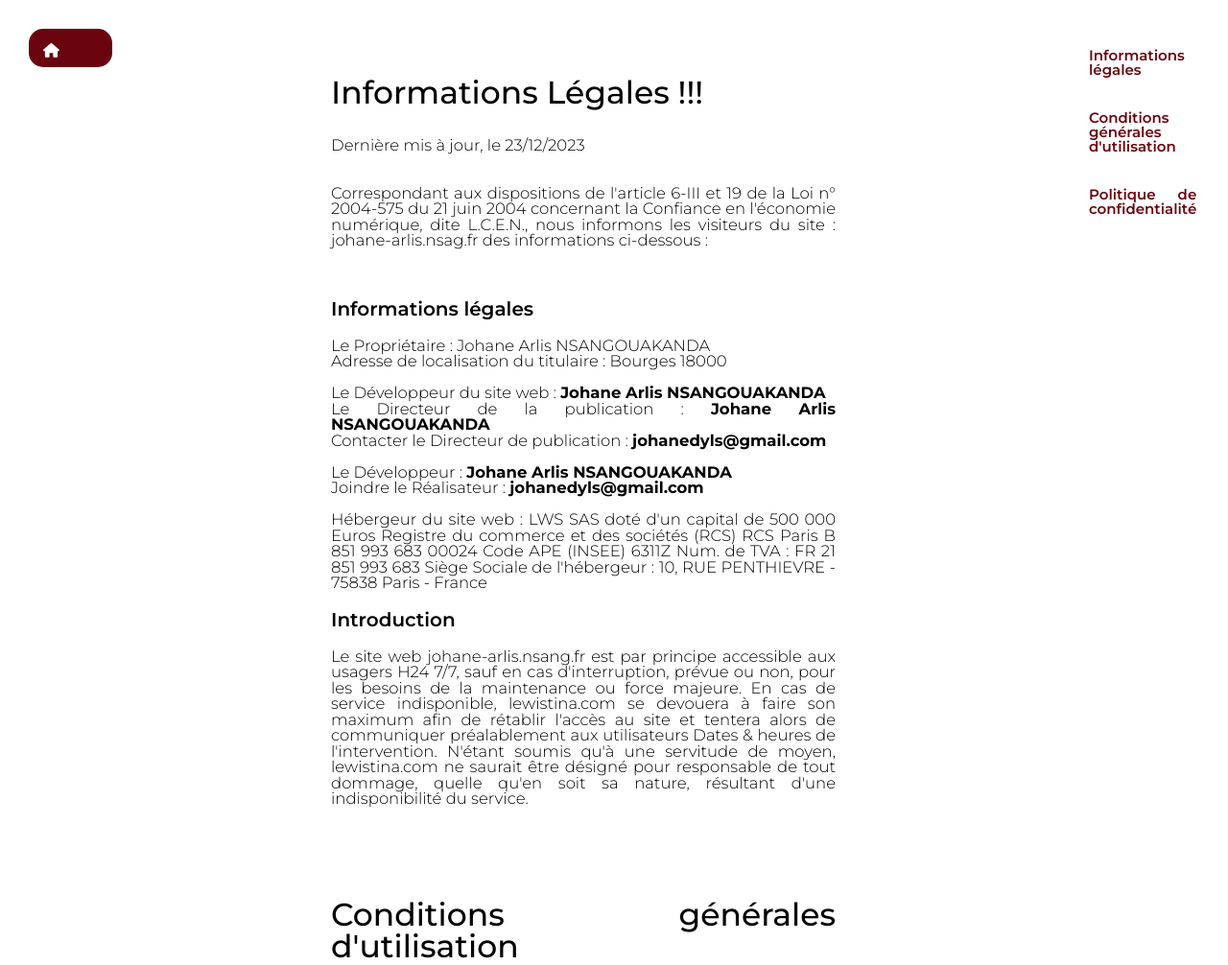
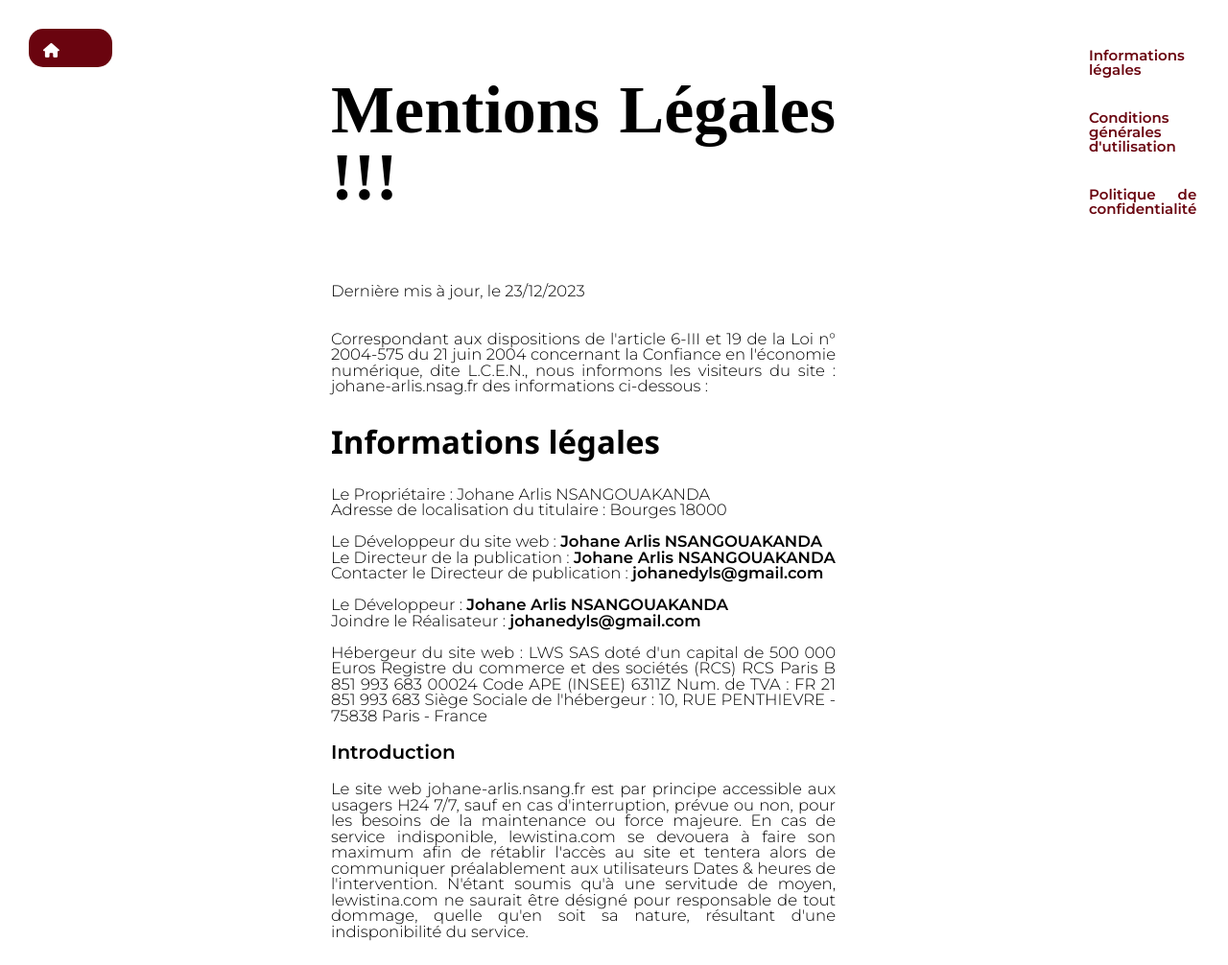
Before and after one commit to Dyls00/NexProject, a plain HTML site: page Nex/mention.html in a window 1280 px wide. Shown: the top 1006 px of the page at 96% size. Drawn offline with Linux system fonts and the light colour scheme.

Commit message:
modif title

```diff
--- a/Nex/mention.html
+++ b/Nex/mention.html
@@ -56,12 +56,12 @@
         <section id="mention">
             <div class="bg">
                 <div class="text">
-                    <h1 class="title">Informations Légales !!!</h1>
+                    <h1>Mentions Légales !!!</h1>
 
                     <p>Dernière mis à jour, le 23/12/2023</p><br><br>
                     <p>Correspondant aux dispositions de l'article 6-III et 19 de la Loi n° 2004-575 du 21 juin 2004 concernant la Confiance en l'économie numérique,
                         dite L.C.E.N., nous informons les visiteurs du site : johane-arlis.nsag.fr des informations ci-dessous :</p><br><br>
-                    <h3>Informations légales</h3>
+                    <h2 class="title">Informations légales</h2>
                     <p>Le Propriétaire : Johane Arlis NSANGOUAKANDA </p>
                     <p>Adresse de localisation du titulaire : Bourges 18000</p>
                     <br>
@@ -123,9 +123,9 @@
                         Pour l'utiliser, envoyez votre demande par mail à johanedyls@gmail.com ou alors via écrit signée, jointe d'une copie de pièce d'identité ainsi qu'une signature du propriétaire de la pièce, en précisant l'adresse à laquelle une réponse doit être envoyée.
                         Aucune information personnelle de l'utilisateur du site lewistina.com n'est publiée à l'insu de l'utilisateur, échangée, transférée, vendue sur n'importe quel support à des groupes. Seule l'hypothèse du rachat du site johane-arlis.nsang.fr et de tout ses droits en autorise Johane Arlis NSANGOUAKANDA à céder les informations personnelles à l'éventuel acquéreur qui serait lui-même tenu à la même nécessité de conservation et de modification des données vis-à-vis de l'utilisateur du site www.johane-arlis.nsang.fr.
                         Le site suivant lewistina.com est conforme avec le RGPD voir notre politique RGPD. Les bases de données sont sécurisées par les obligations de la loi du 1er juillet 1998 transposant ainsi la directive 96/9 du 11 mars 1996 concernant la protection juridique des BDD (bases de données).</p>
-                    <h3>Liens vers des Tiers</h3>
+                    <h3>3. Liens vers des Tiers</h3>
                     <p>Ce site web peut contenir des liens vers des sites web tiers. Néanmoins, Johane Arlis NSANGOUAKANDA ne peut pas sécuriser l'intégralité des éléments des différents sites visités et décline donc toute responsabilité de de cette façon quand aux risques éventuels de contenus interdits. Nous ne sommes pas responsables des pratiques de confidentialité ou du contenu de ces sites web.</p>
-                    <h3>Modification de la Politique de Confidentialité</h3>
+                    <h3>4. Modification de la Politique de Confidentialité</h3>
                     <p>Nous pouvons mettre à jour notre Politique de Confidentialité de temps en temps. Vous serez informé(e) de tout changement sur cette page.</p>
                 </div>
             </div>
--- a/Nex/styles/new.css
+++ b/Nex/styles/new.css
@@ -51,20 +51,20 @@ margin-left: 25%;
 
 
 strong {
-    font-weight: 700;
+    font-weight: 600;
 }
 
 h1 {
-    font-size: 80px;
-    font-family: 'Montserrat', sans-serif;
-    font-weight: 500;
-    margin: 10px 0px 10px 0px;
+    font-size: 70px;
+    font-family:'Times New Roman', Times, serif;
+    font-weight: bold;
+    margin: 10px 0px 75px 0px;
 }
 
 h2 {
-    font-family: 'Montserrat', sans-serif;
-    font-size:30px;
-    font-weight: 500;
+    font-family:'Segoe UI', Tahoma, Geneva, Verdana, sans-serif;
+    font-size:40px;
+    font-weight: bolder;
 }
 
 h3 {
@@ -81,7 +81,7 @@ h4 {
 
 .title {
     font-size: 2em;
-    font-weight: 500;
+    font-weight: bold;
     margin: 0px 0px 30px 0px;
 }
 
```
